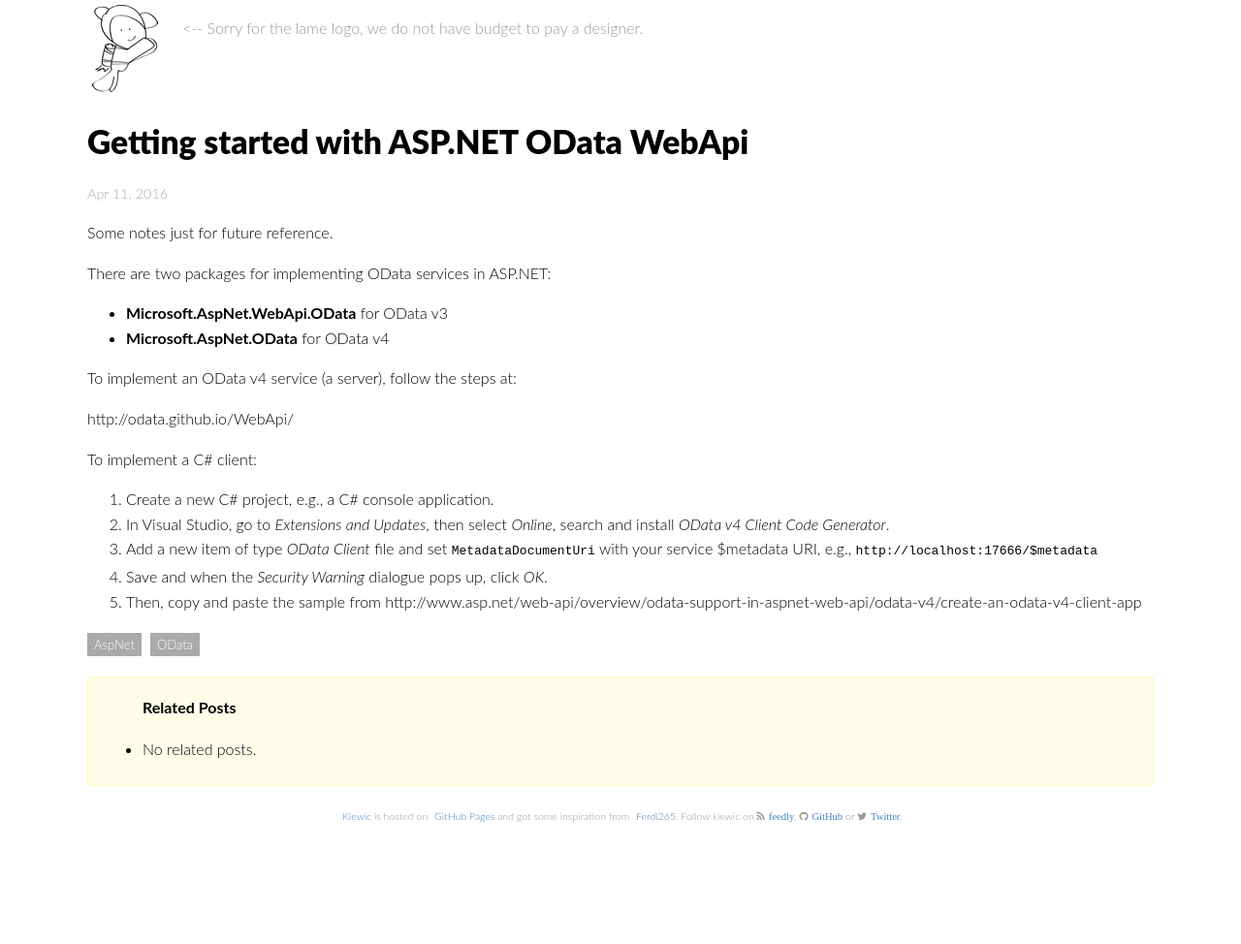
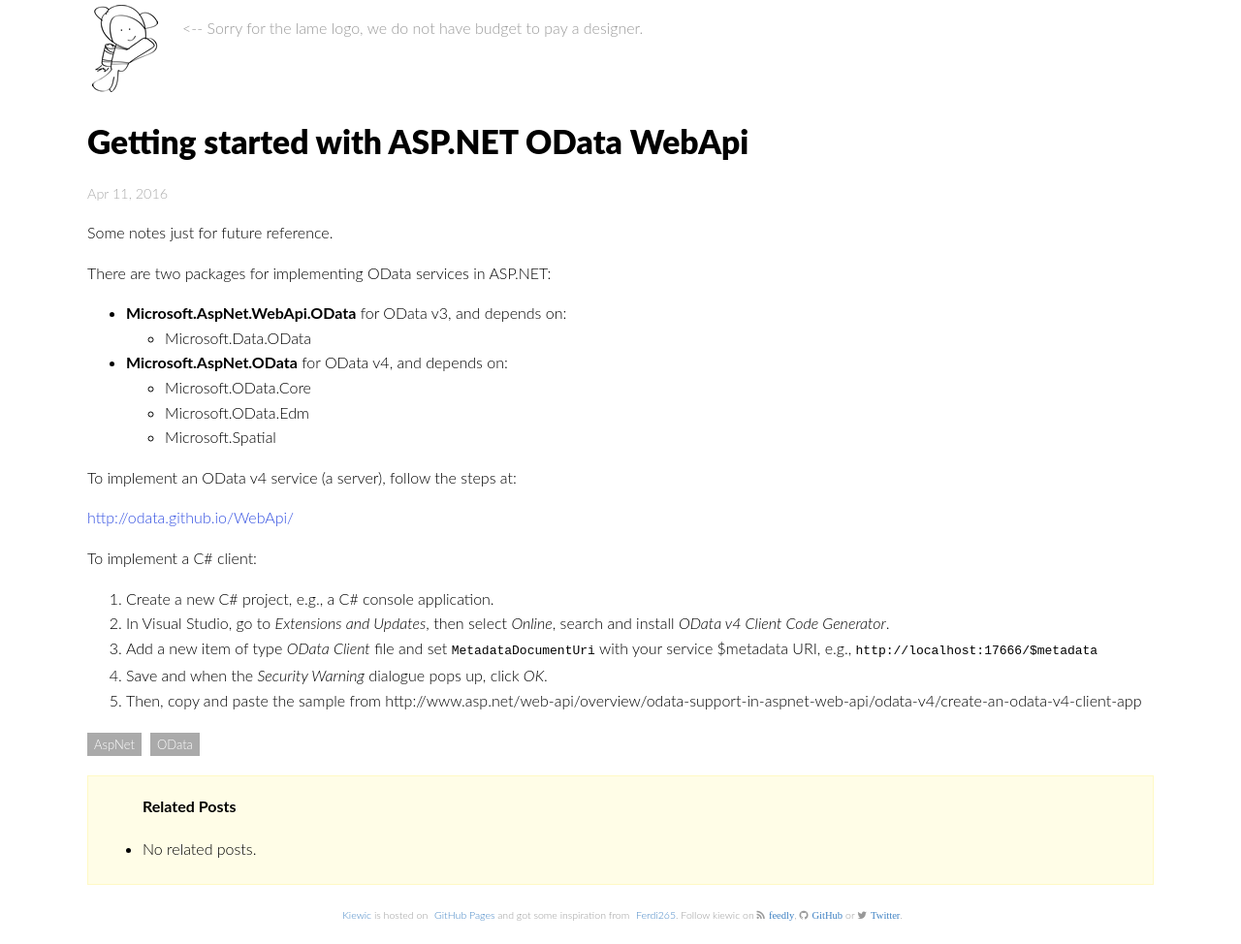
Before and after one commit to kiewic/kiewic.github.io, a Jekyll site: the page built from _posts/2016-04-11-getting-started-with-aspnet-webapi-odata.md, in a window 1280 px wide. Shown: the whole page at 97% size. Built offline with Jekyll 4.4.1, drawn with Linux system fonts in a browser that asks for light colours; nearby versions of some CDN libraries; comment, search, counter and statistics services are not loaded; before the commit the page ends 900 px from its top, so only the background shows below that.

Commit message:
Minor updates to "Getting started with OData" post.

```diff
--- a/_posts/2016-04-11-getting-started-with-aspnet-webapi-odata.md
+++ b/_posts/2016-04-11-getting-started-with-aspnet-webapi-odata.md
@@ -9,12 +9,16 @@ Some notes just for future reference.
 
 There are two packages for implementing OData services in ASP.NET:
 
-* **Microsoft.AspNet.WebApi.OData** for OData v3
-* **Microsoft.AspNet.OData** for OData v4
+- **Microsoft.AspNet.WebApi.OData** for OData v3, and depends on:
+    - Microsoft.Data.OData
+- **Microsoft.AspNet.OData** for OData v4, and depends on:
+    - Microsoft.OData.Core
+    - Microsoft.OData.Edm
+    - Microsoft.Spatial
 
 To implement an OData v4 service (a server), follow the steps at:
 
-http://odata.github.io/WebApi/
+[http://odata.github.io/WebApi/](http://odata.github.io/WebApi/)
 
 To implement a C# client:
 
```
